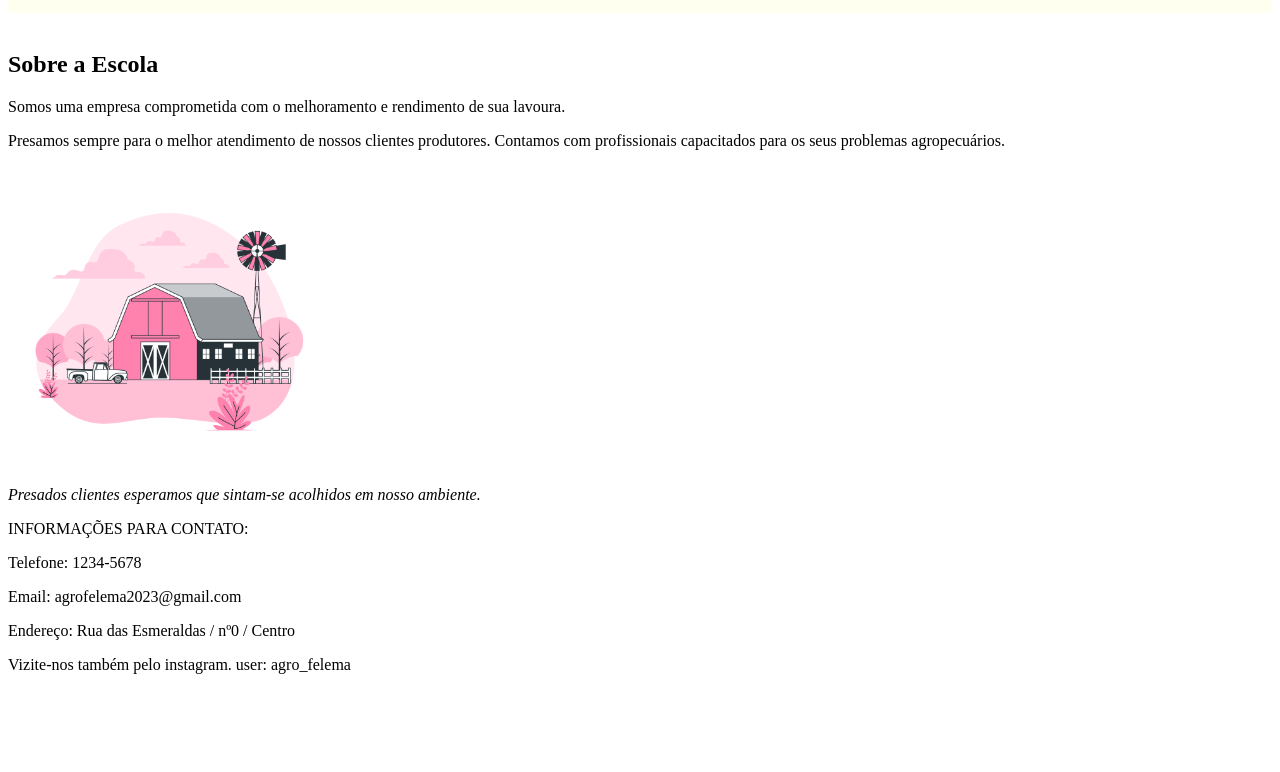
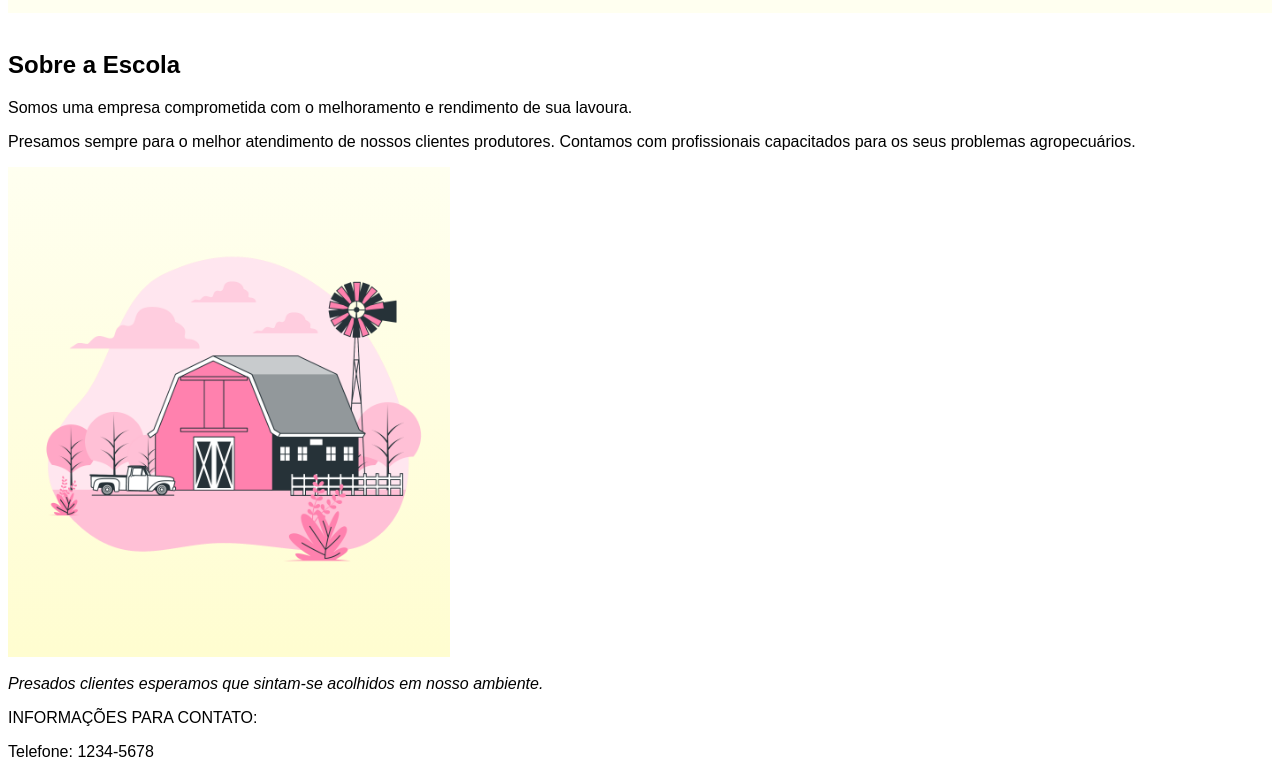
Before and after one commit to MariaFelema/Site-loja, a plain HTML site: page index.html in a window 1280 px wide. Shown: the part 99-871 px from the top of the page. Before the commit the page ends 800 px from the top, so only its background shows below. Drawn offline with Linux system fonts and the light colour scheme.

Commit message:
Update style.css

```diff
--- a/style.css
+++ b/style.css
@@ -14,7 +14,23 @@ header{
 }
 
 .imagem-fazenda{
-    width:25%;
+    width:35%;
+    background-image: linear-gradient(#fffff0,#fffdd0);
+    color: black;
+    display:flex;
+    justify-content: center;
+    align-items: center;
+    padding: 24px 0;
 }
-background-image: linear-gradient(#383D58,#00c0eb);
-color: white;
+
+.loja-titulo {
+    padding: 24px 0;
+}
+
+body{
+    font-family:’Poppins’,sans-serif;
+}
+
+.produto-imagem{
+    width: 120px;
+}
```
